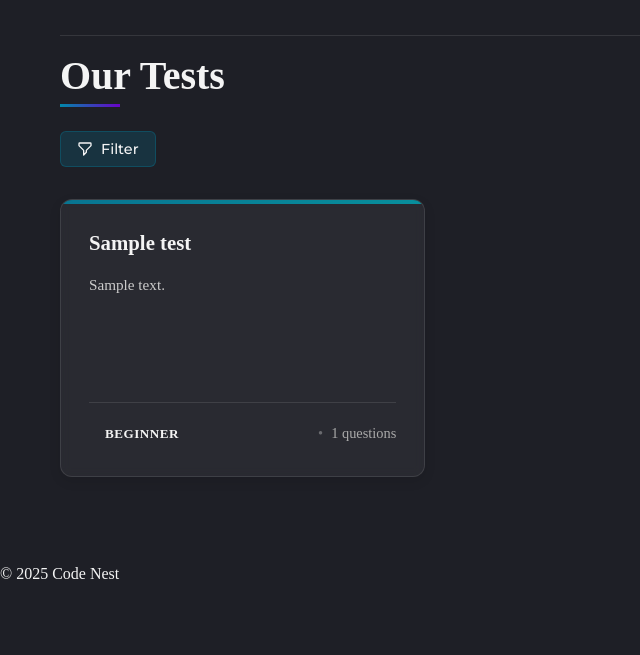
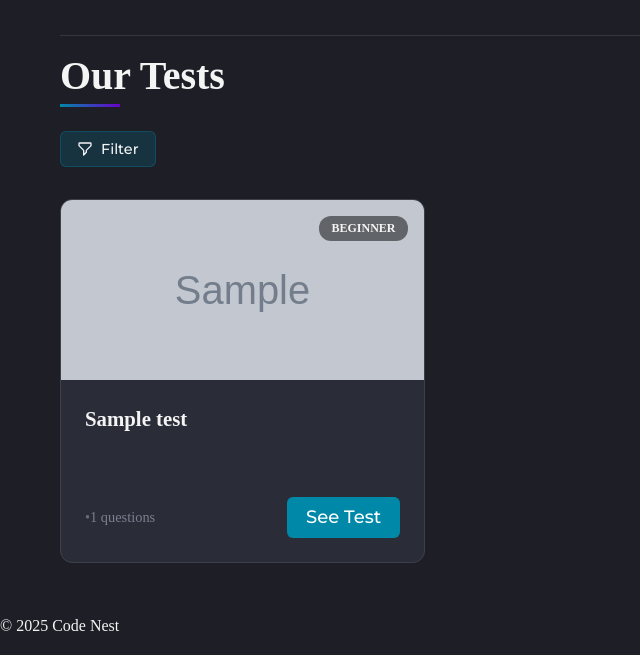
Before and after one commit to bogdanbalasoiu20/CodeNest, a Django app: page /code_nest/tests/ in a window 1280 px wide. Shown: the part 145-800 px from the top of the page, without its empty margins (0-640 px from the left). Run offline with Django 5.2, Linux system fonts and the light colour scheme; tables that the repository leaves empty hold one stand-in row (values such as "Sample post"); grey boxes marked "Sample" are stand-in pictures; parts of the project's set-up code (start-up, migrations or seed data) failed here and were passed over.

Commit message:
am adaugat imagini pentru teste

```diff
--- a/CodeNest/settings.py
+++ b/CodeNest/settings.py
@@ -148,3 +148,7 @@ DEFAULT_FROM_EMAIL = 'ccodenest@gmail.com'
 
 
 LOGIN_URL = 'login'
+
+
+MEDIA_URL = '/media/'
+MEDIA_ROOT = os.path.join(BASE_DIR, 'media')
--- a/CodeNest/urls.py
+++ b/CodeNest/urls.py
@@ -1,8 +1,10 @@
 from django.contrib import admin
 from django.urls import path, include
+from django.conf import settings
+from django.conf.urls.static import static
 
 
 urlpatterns = [
     path('admin/', admin.site.urls),
     path("code_nest/", include("code_nest.urls")),
-]
+] + static(settings.MEDIA_URL, document_root=settings.MEDIA_ROOT)
--- a/code_nest/models.py
+++ b/code_nest/models.py
@@ -118,6 +118,7 @@ class Test(models.Model):
         default="Beginner"
     )
     number_of_questions = models.IntegerField()
+    image = models.ImageField(upload_to='tests/', default='tests/default.png')
 
     def __str__(self):
         return self.title
--- a/code_nest/static/css/test_list.css
+++ b/code_nest/static/css/test_list.css
@@ -260,25 +260,89 @@
     display: grid;
     grid-template-columns: repeat(auto-fill, minmax(320px, 1fr));
     gap: 2rem;
-    margin: 2rem 0;
-    padding: 0;
+    grid-auto-rows: 1fr;
 }
 
 /* Carduri teste */
 .test-card {
-    background-color: rgba(255, 255, 255, 0.05);
-    border-radius: 12px;
-    padding: 1.75rem;
-    transition: all 0.3s ease;
-    border: 1px solid rgba(255, 255, 255, 0.1);
     display: flex;
     flex-direction: column;
-    min-height: 220px;
+    height: 100%; /* Folosește întregul spațiu */
+    background: #2A2D38;
+    border-radius: 12px;
+    overflow: hidden;
+    border: 1px solid #3D404B;
+    transition: transform 0.3s ease, box-shadow 0.3s ease;
+}
+
+.test-image-container {
+    height: 180px;
+    position: relative;
+    background: #1E2029;
+    flex-shrink: 0; /* Previne micșorarea */
+}
+
+.test-image {
+    width: 100%;
+    height: 100%;
+    object-fit: cover;
+    opacity: 0.9;
+    transition: opacity 0.3s ease, transform 0.5s ease;
+}
+
+.default-image {
+    width: 100%;
+    height: 100%;
+    background: linear-gradient(135deg, #3A3F4B 0%, #2A2D38 100%);
+    display: flex;
+    align-items: center;
+    justify-content: center;
+}
+
+.placeholder-icon {
+    width: 60px;
+    height: 60px;
+    fill: #4E5465;
+}
+
+.test-card:hover .test-image {
+    opacity: 1;
+    transform: scale(1.03);
+}
+
+.test-description {
+    color: #A0A4B0;
+    font-size: 0.95rem;
+    line-height: 1.5;
+    margin-bottom: 1.5rem;
+    min-height: 40px;
+}
+.test-difficulty {
+    position: absolute;
+    top: 1rem;
+    right: 1rem;
+    padding: 0.3rem 0.8rem;
+    border-radius: 12px;
+    font-size: 0.75rem;
+    font-weight: 600;
+    text-transform: uppercase;
     backdrop-filter: blur(5px);
-    box-shadow: 0 4px 12px rgba(0, 0, 0, 0.1);
-    position: relative;
-    overflow: hidden;
-    animation: fadeIn 0.4s ease forwards;
+    background-color: rgba(0, 0, 0, 0.5);
+}
+
+.test-content {
+    padding: 1.5rem;
+    display: flex;
+    flex-direction: column;
+    flex-grow: 1; /* Ocupă spațiul rămas */
+}
+
+.test-content h3 {
+    margin: 0 0 0.8rem 0;
+    font-size: 1.2rem;
+    color: #F0F2F5;
+    font-weight: 600;
+    min-height: 3.6em; /* Rezervă spațiu pentru 2 linii */
 }
 
 .test-card::before {
@@ -288,15 +352,13 @@
     left: 0;
     right: 0;
     height: 4px;
-    background: linear-gradient(90deg, #0088a9, #00a9b7);
     opacity: 0.8;
 }
 
 .test-card:hover {
-    transform: translateY(-8px);
-    box-shadow: 0 12px 24px rgba(0, 0, 0, 0.2);
-    border-color: rgba(0, 136, 169, 0.7);
-    background-color: rgba(255, 255, 255, 0.08);
+    transform: translateY(-5px);
+    box-shadow: 0 10px 25px rgba(0, 136, 169, 0.2);
+    border-color: #4E5465;
 }
 
 .test-card h3 {
@@ -320,9 +382,7 @@
     display: flex;
     justify-content: space-between;
     align-items: center;
-    margin-top: auto;
-    padding-top: 1rem;
-    border-top: 1px solid rgba(255, 255, 255, 0.1);
+    margin-top: auto; /* Fixează elementele jos */
 }
 
 .difficulty {
@@ -334,32 +394,33 @@
     letter-spacing: 0.5px;
 }
 
-.difficulty.easy {
-    background-color: rgba(40, 167, 69, 0.15);
-    color: #28a745;
-}
-
-.difficulty.medium {
-    background-color: rgba(255, 193, 7, 0.15);
-    color: #ffc107;
-}
-
-.difficulty.hard {
-    background-color: rgba(220, 53, 69, 0.15);
-    color: #dc3545;
-}
+.difficulty.beginner { color: #6EE7B7; }
+.difficulty.intermediate { color: #FCD34D; }
+.difficulty.advanced { color: #FCA5A5; }
 
 .question-count {
+    color: #7A7F8F;
     font-size: 0.9rem;
-    color: #aaa;
-    display: flex;
-    align-items: center;
-    gap: 0.5rem;
 }
 
 .question-count::before {
     content: '•';
     color: rgba(255, 255, 255, 0.3);
+}
+
+.start-button {
+    background: #0088A9;
+    color: white;
+    border: none;
+    padding: 0.6rem 1.2rem;
+    border-radius: 6px;
+    cursor: pointer;
+    font-weight: 500;
+    transition: background-color 0.3s ease;
+}
+
+.start-button:hover {
+    background: #006F8A;
 }
 
 /* Mesaj fără rezultate */
@@ -407,7 +468,11 @@
 
     .tests-grid {
         grid-template-columns: 1fr;
-        gap: 1.5rem;
+
+    }
+
+    .test-content h3 {
+        min-height: auto;
     }
 
     .test-card {
@@ -425,6 +490,10 @@
         padding: 0.7rem 1.5rem;
         width: 100%;
         justify-content: center;
+    }
+
+    .test-image-container {
+        height: 120px;
     }
 }
 
--- a/code_nest/templates/testsPage.html
+++ b/code_nest/templates/testsPage.html
@@ -65,17 +65,31 @@
         </div>
     </div>
 
-    <!-- Restul conținutului -->
     <div class="tests-grid">
     {% for test in tests %}
     <div class="test-card">
+        <div class="test-image-container">
+            {% if test.image %}
+                <img src="{{ test.image.url }}" alt="{{ test.title }}" class="test-image">
+            {% else %}
+                <div class="default-image">
+                    <svg class="placeholder-icon"><!-- SVG pentru iconiță implicită --></svg>
+                </div>
+            {% endif %}
+            <div class="test-difficulty {{ test.difficulty|lower }}">
+                {{ test.get_difficulty_display }}
+            </div>
+        </div>
+
+        <div class="test-content">
             <h3>{{ test.title }}</h3>
+            {% comment %} <div class="test-description">
                 <p>{{ test.description|truncatechars:100 }}</p>
+            </div> {% endcomment %}
             <div class="test-meta">
-                <span class="difficulty {{ test.difficulty|lower }}">
-                    {{ test.get_difficulty_display }}
-                </span>
                 <span class="question-count">{{ test.number_of_questions }} questions</span>
+                <button class="start-button">See Test</button>
+            </div>
         </div>
     </div>
     {% empty %}
```
Also changed, not shown: code_nest/migrations/0007_test_image.py (added), code_nest/migrations/0008_alter_test_image.py (added), code_nest/migrations/0009_alter_test_image.py (added), media/tests/default.png (added). Lines whose indentation alone changed are shown as unchanged.
